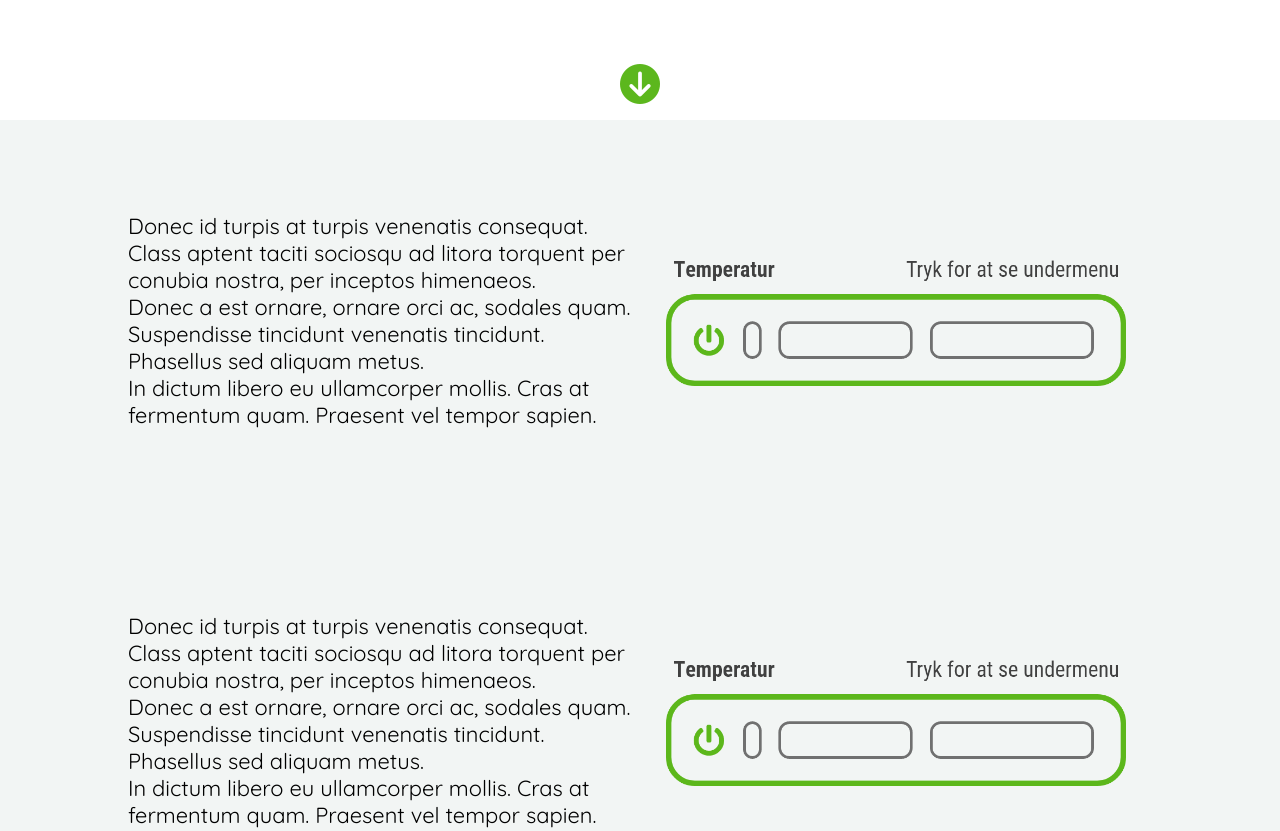
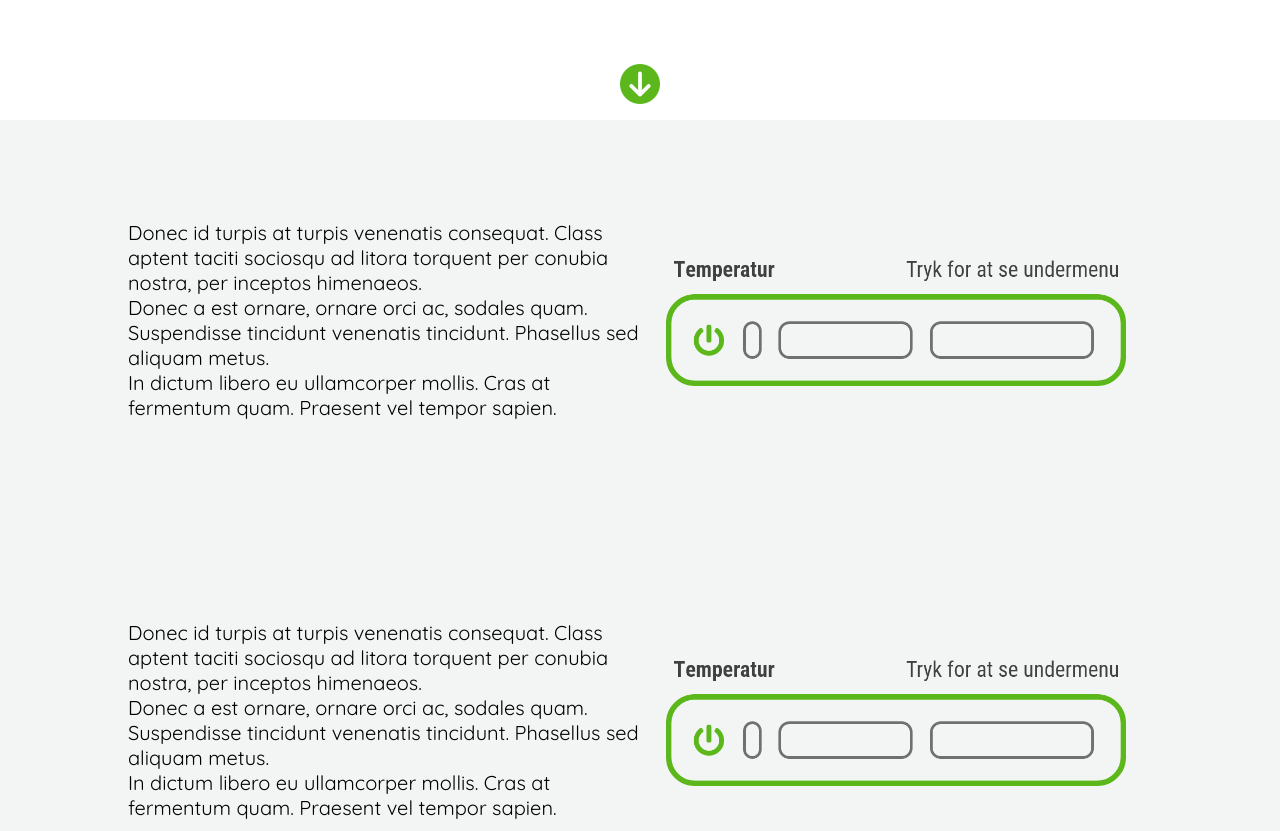
Before and after one commit to Saysikerightnow/Modul-6, a plain HTML site: page menulayout.html in a window 1280 px wide. Shown: the part 680-1511 px from the top of the page. Drawn offline with Linux system fonts and the light colour scheme.

Commit message:
responsivitet og tekst

```diff
--- a/menulayout.css
+++ b/menulayout.css
@@ -64,7 +64,7 @@
     }
 
 #menukipgryde > div {
-  font-size: 2.1875rem;
+  font-size: 2rem;
   justify-content: center;
   align-items: center;
   font-family: 'quicksand';
@@ -80,6 +80,9 @@
 @media (max-width: 600px) {
   .menulayout { grid-template-columns: repeat(1, 90vw); }
 }
+@media (max-width: 600px) {
+  .menulayout { grid-template-rows:50vh 50vh 50vh 50vh 50vh 50vh 50vh 50vh; }
+}
 @media (min-width: 600px) {
   .menulayout { grid-template-columns: repeat(2, 40vw); }
 }
```
